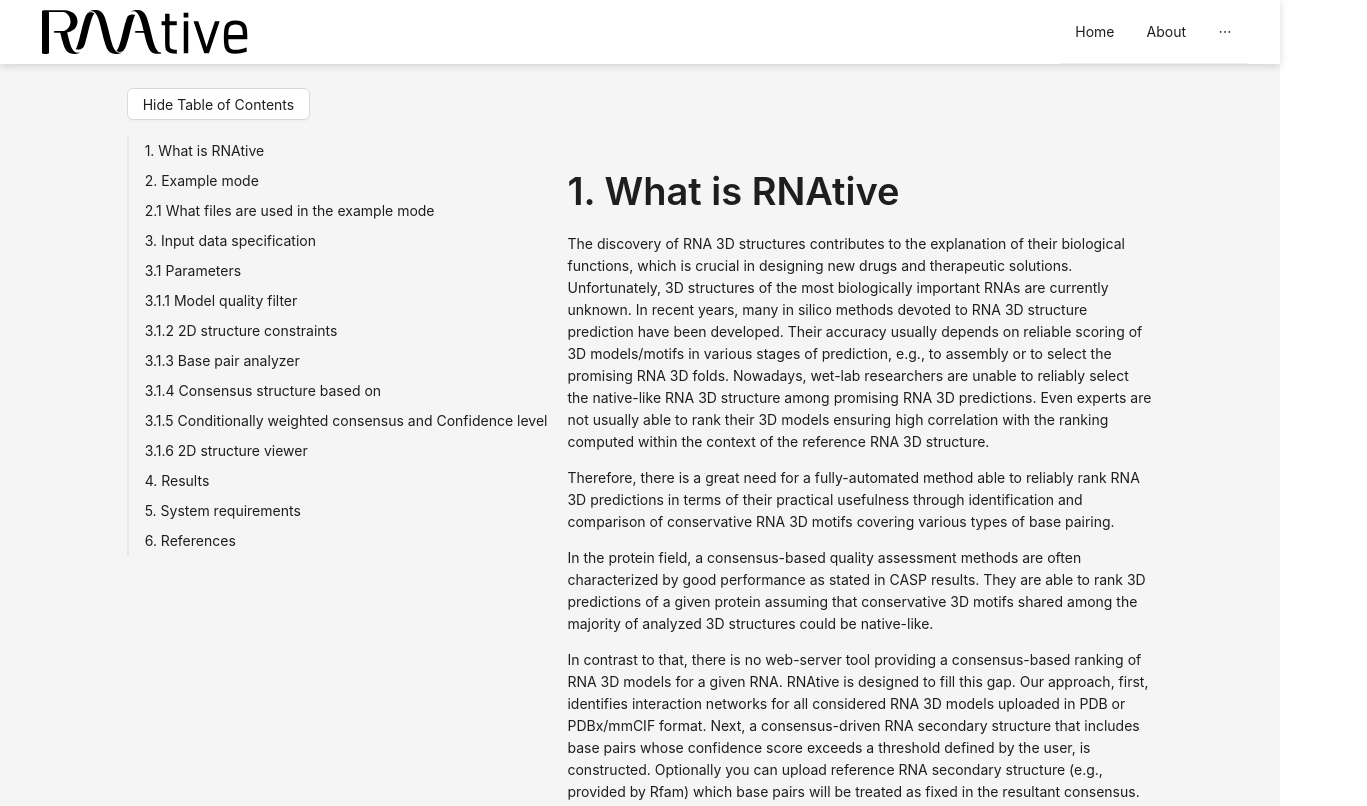
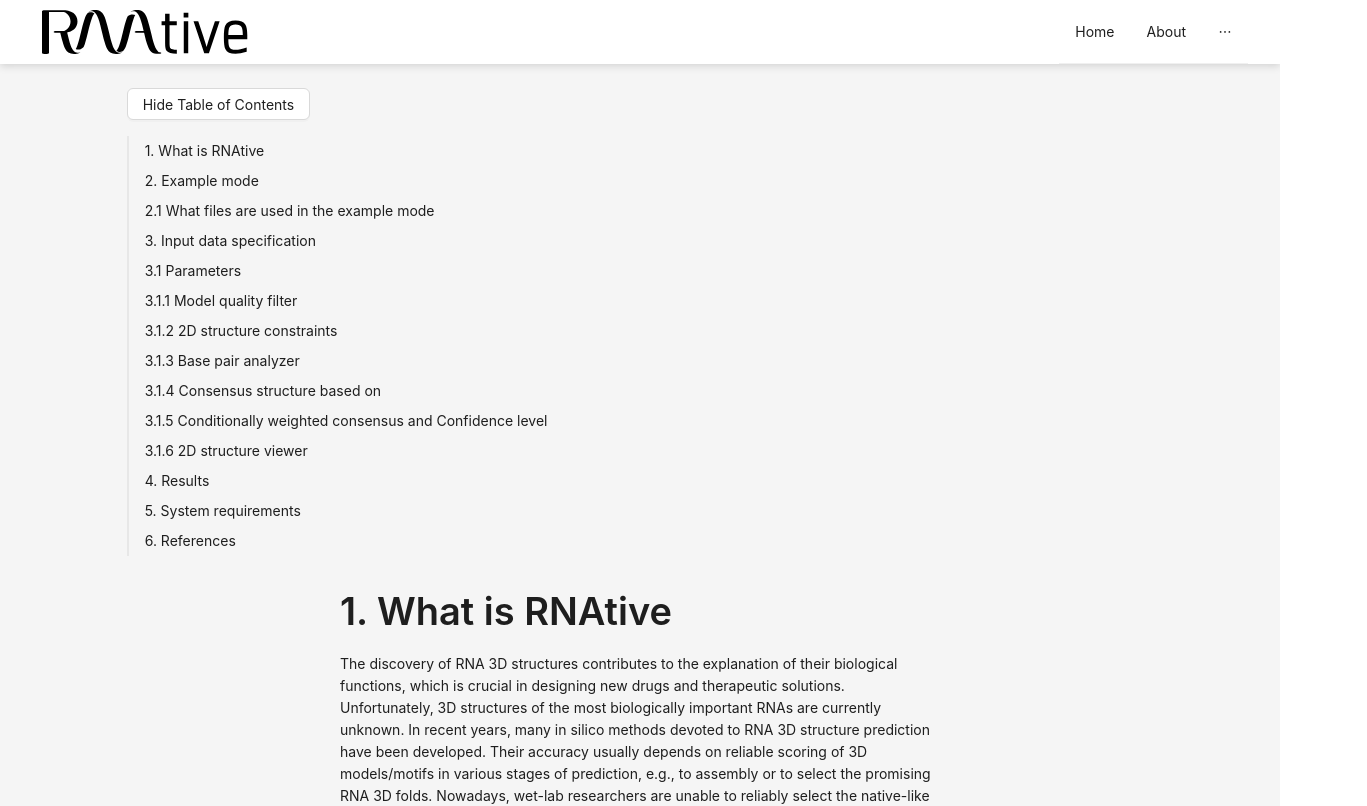
Before and after one commit to tzok/RNAtive, a React (Create React App) app in the folder my-app/: page /Help in a window 1280 px wide. Shown: the top 806 px of the page, 1367 px wide, since content can reach past the window. Built offline with nearby package versions, Linux system fonts and the light colour scheme; no server answers.

Commit message:
refactor: Change Help page layout to vertical

```diff
--- a/my-app/src/Help.js
+++ b/my-app/src/Help.js
@@ -62,16 +62,11 @@ const Help = () => {
         >
           {tocVisible ? "Hide" : "Show"} Table of Contents
         </Button>
-        <div
-          style={{
-            display: "flex",
-          }}
-        >
+        <div>
           {tocVisible && (
             <div
               style={{
-                flex: "0 0 280px", // TOC: Don't grow, don't shrink, initial width 280px
-                marginRight: "20px",
+                marginBottom: "16px", // Space below TOC when visible
               }}
             >
               <Anchor
@@ -85,7 +80,7 @@ const Help = () => {
             </div>
           )}
 
-          <Typography style={{ flex: 1, minWidth: 0, overflowWrap: "break-word" }}>
+          <Typography style={{ overflowWrap: "break-word" }}>
             <CustomTitle level={1}>1. What is RNAtive</CustomTitle>
             {/* <Paragraph>RNAtive is a system that allows its users to rank a set of different models of the same RNA structure to determine which ones are the most realistic. RNAtive will return both the evaluation of individual pdb files provided, and its proposition of the most realistic actual looks of the molecule.</Paragraph> */}
             <Paragraph>
```
